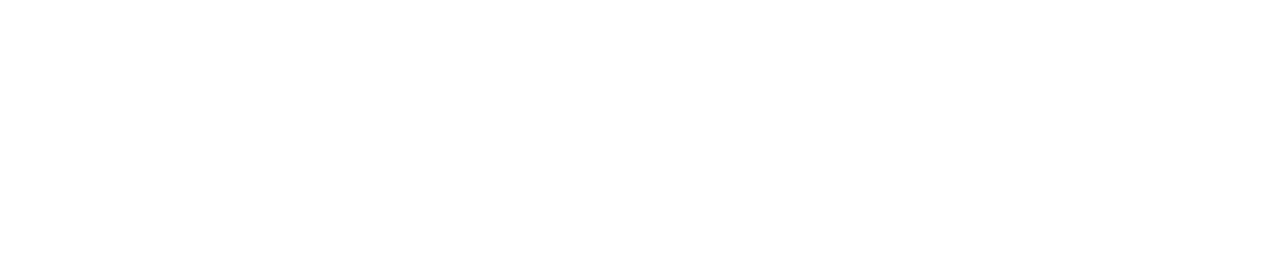
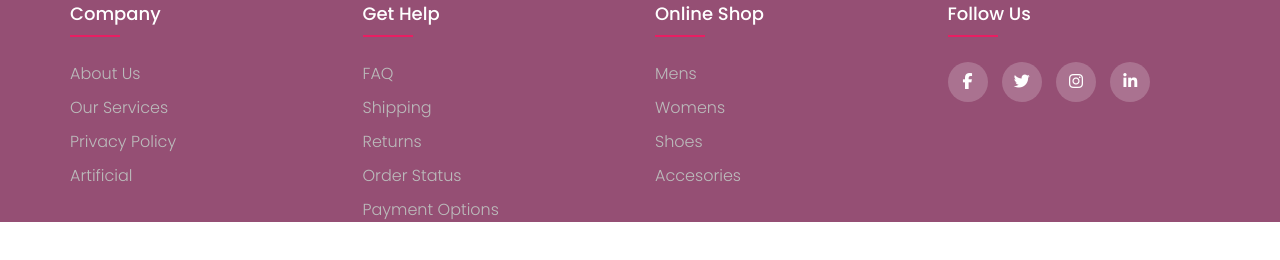
Before and after one commit to navodi0912/ITPM-Project, a plain HTML site: page index.html in a window 1280 px wide. Drawn offline with Linux system fonts and the light colour scheme.

Commit message:
add footer.css file

```diff
--- /dev/null
+++ b/css/footer.css
@@ -0,0 +1,92 @@
+@import url('https://fonts.googleapis.com/css2?family=Poppins:wght@300;400;500;600;700&display=swap');
+*{
+    margin: 0;
+    padding: 0;
+    box-sizing: border-box;
+}
+body{
+    line-height: 1.5;
+    font-family: "Poppins", sans-serif;
+}
+.container{
+    max-width: 1170px;
+    margin: auto;
+}
+.row{
+    display: flex;
+    flex-wrap: wrap;
+}
+ul{
+    list-style: none;
+}
+.footer{
+    background-color: #954F74;
+}
+.footer-co1{
+    width: 25%;
+    padding: 0 15px;
+}
+.footer-co1 h4{
+    font-size: 18px;
+    color: #ffffff;
+    text-transform: capitalize;
+    margin-bottom: 35px;
+    font-weight: 500;
+    position: relative;
+}
+.footer-co1 h4::before{
+    content: '';
+    position: absolute;
+    left: 0;
+    bottom: -10px;
+    background-color: #e91e63;
+    height: 2px;
+    box-sizing: border-box;
+    width: 50px;
+}
+.footer-co1 ul li:not(:last-child){
+    margin-bottom: 10px;
+}
+.footer-co1 ul li a{
+    font-size: 16px;
+    text-transform: capitalize;
+    color: #ffffff;
+    text-decoration: none;
+    font-weight: 300;
+    color:#bbbbbb;
+    display: block;
+    transition: all 0.3s ease;
+}
+.footer-co1 ul li a:hover{
+    color: #ffffff;
+    padding-left: 8px;
+}
+.footer-co1 .social-links a{
+    display: inline-block;
+    height: 40px;
+    width: 40px;
+    background-color: rgba(255, 255, 255, 0.2);
+    margin: 0 10px 10px 0;
+    text-align: center;
+    line-height: 40px;
+    border-radius: 50%;
+    color: #ffffff;
+    transition: all 0.5s ease;
+}
+.footer-co1 .social-links a:hover{
+    color: #24262b;
+    background-color: #ffffff;
+}
+
+/*responsive*/
+@media(max-width:767px){
+    .footer-co1{
+        width: 50%;
+        margin-bottom: 30px;
+    }
+}
+@media(max-width:574px){
+    .footer-co1{
+        width: 100%;
+    }
+}
--- a/index.html
+++ b/index.html
@@ -3,9 +3,53 @@
 <head>
     <meta charset="UTF-8">
     <meta name="viewport" content="width=device-width, initial-scale=1.0">
-    <title>Document</title>
+    <link rel="stylesheet" href="css/footer.css">
+    <title>Home</title>
+    <link rel="stylesheet" type="text/css" href="https://cdnjs.cloudflare.com/ajax/libs/font-awesome/6.5.1/css/all.min.css">
 </head>
 <body>
-
+    <footer class="footer">
+        <div class="container">
+            <div class="row">
+                <div class="footer-co1">
+                    <h4>company</h4>
+                    <ul>
+                        <li><a href="#">about us</a></li>
+                        <li><a href="#">our services</a></li>
+                        <li><a href="#">privacy policy</a></li>
+                        <li><a href="#">artificial</a></li>
+                    </ul>
+                </div>
+                <div class="footer-co1">
+                    <h4>get help</h4>
+                    <ul>
+                        <li><a href="#">FAQ</a></li>
+                        <li><a href="#">shipping</a></li>
+                        <li><a href="#">returns</a></li>
+                        <li><a href="#">order status</a></li>
+                        <li><a href="#">payment options</a></li>
+                    </ul>
+                </div>
+                <div class="footer-co1">
+                    <h4>online shop</h4>
+                    <ul>
+                        <li><a href="#">mens</a></li>
+                        <li><a href="#">womens</a></li>
+                        <li><a href="#">shoes</a></li>
+                        <li><a href="#">accesories</a></li>
+                    </ul>
+                </div>
+                <div class="footer-co1">
+                    <h4>follow us</h4>
+                    <div class="social-links">
+                        <a href="#"><i class="fab fa-facebook-f"></i></a>
+                        <a href="#"><i class="fab fa-twitter"></i></a>
+                        <a href="#"><i class="fab fa-instagram"></i></a>
+                        <a href="#"><i class="fab fa-linkedin-in"></i></a>
+                    </div>
+                </div>
+            </div>
+        </div>
+    </footer>
 </body>
 </html>
```
